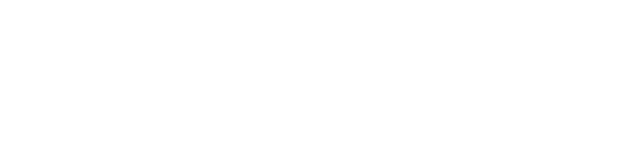
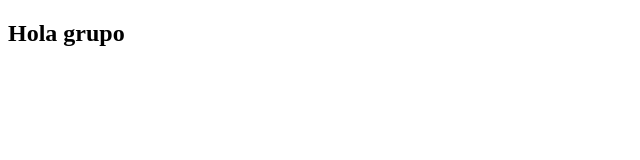
Before and after one commit to ChTole/RepoColaborativo24164, a plain HTML site: page index.html in a window 1280 px wide. Shown: the whole page, without its empty margins (0-640 px from the left). Drawn offline with Linux system fonts and the light colour scheme.

Commit message:
agrego un h2

```diff
--- a/index.html
+++ b/index.html
@@ -6,6 +6,6 @@
     <title>Document</title>
 </head>
 <body>
-
+    <h2>Hola grupo</h2>
 </body>
 </html>
```
